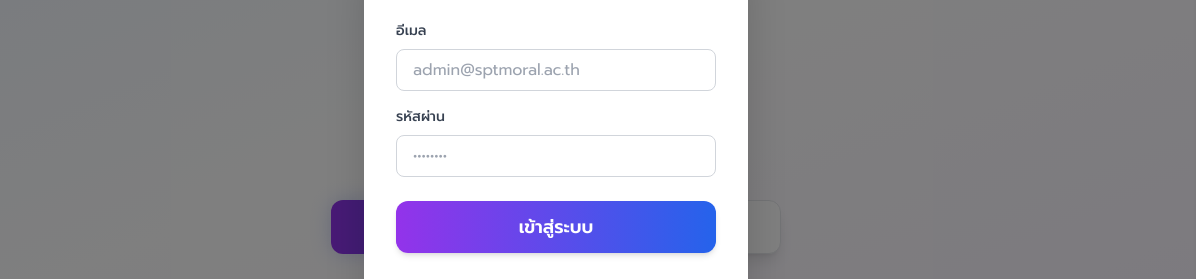
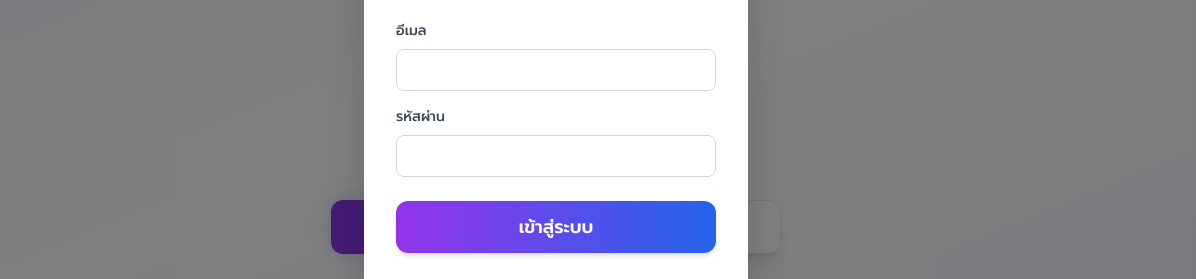
Before and after one commit to SPT-MORAL-SCHOOL/recruit, a plain HTML site: page index.html in a window 1280 px wide. Both pictures are taken after a click on the button "เข้าสู่ระบบ". Shown: the part 265-544 px from the top of the page, 84-1280 px from the left. Drawn offline with nearby package versions, Linux system fonts and the light colour scheme; no server answers.

Commit message:
Update index.html

```diff
--- a/index.html
+++ b/index.html
@@ -412,11 +412,11 @@
                 <form id="loginForm" onsubmit="handleLogin(event)">
                     <div class="mb-4">
                         <label for="email" class="block text-sm font-medium text-gray-700 mb-2">อีเมล</label>
-                        <input type="email" id="email" required class="w-full px-4 py-2 border border-gray-300 rounded-lg focus:outline-none focus:ring-2 focus:ring-purple-500" placeholder="admin@sptmoral.ac.th">
+                        <input type="email" id="email" required class="w-full px-4 py-2 border border-gray-300 rounded-lg focus:outline-none focus:ring-2 focus:ring-purple-500" >
                     </div>
                     <div class="mb-6">
                         <label for="password" class="block text-sm font-medium text-gray-700 mb-2">รหัสผ่าน</label>
-                        <input type="password" id="password" required class="w-full px-4 py-2 border border-gray-300 rounded-lg focus:outline-none focus:ring-2 focus:ring-purple-500" placeholder="••••••••">
+                        <input type="password" id="password" required class="w-full px-4 py-2 border border-gray-300 rounded-lg focus:outline-none focus:ring-2 focus:ring-purple-500">
                     </div>
                     <button type="submit" class="w-full bg-gradient-to-r from-purple-600 to-blue-600 text-white py-3 rounded-xl text-lg font-semibold hover:from-purple-700 hover:to-blue-700 transition-all duration-300 shadow-md">
                         เข้าสู่ระบบ
@@ -552,7 +552,7 @@
 
             // Hide after 3 seconds
             setTimeout(() => {
-                toast.classList.add('translate-x-full');
+                toast.remove();
             }, 3000);
         }
 
```
